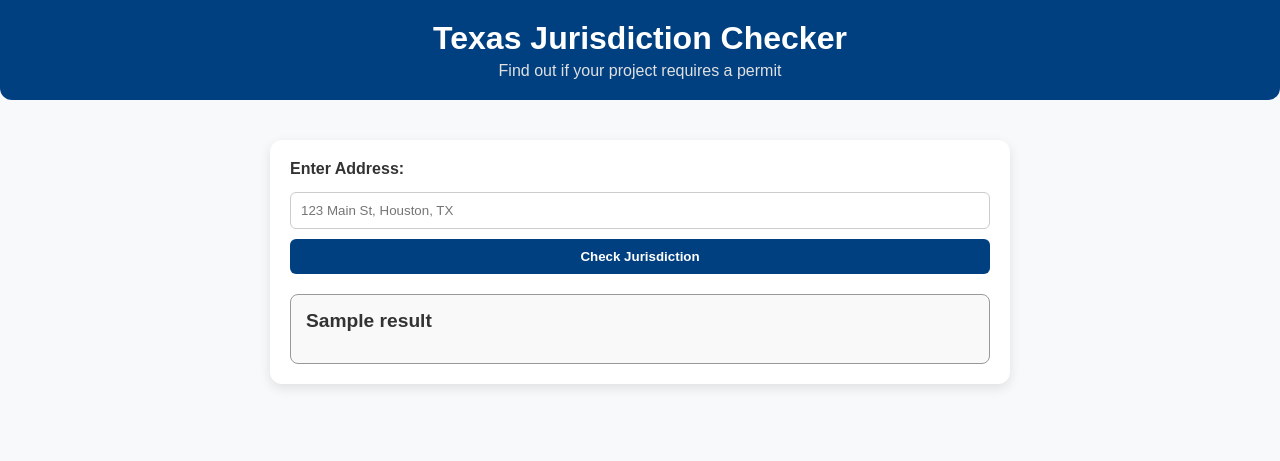
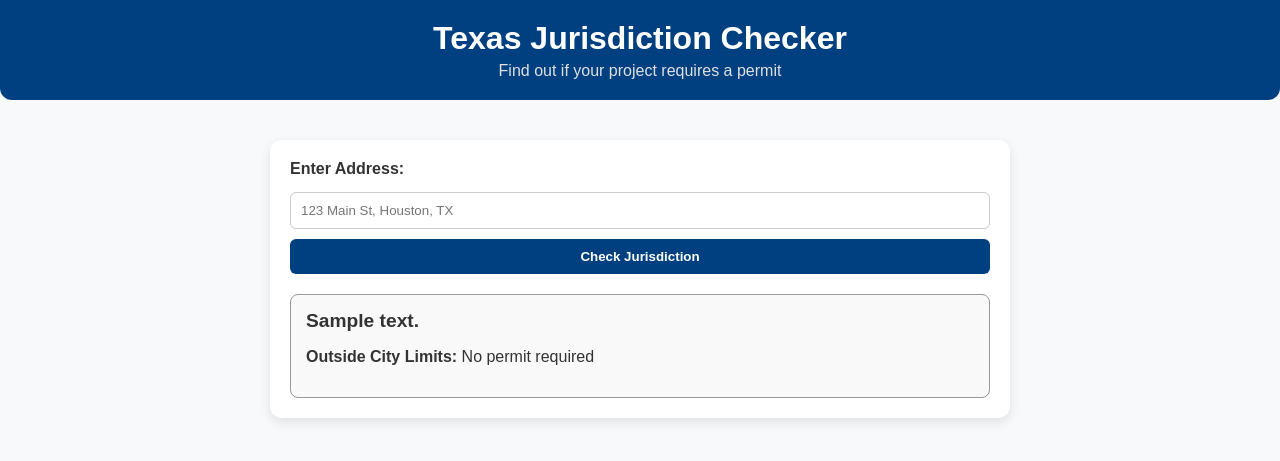
Before and after one commit to bhambrick326/tx-jurisdiction-checker, a Flask app: template app/templates/index.html in a window 1280 px wide. Shown: the top 461 px of the page. Run offline with Flask 3, Linux system fonts and the light colour scheme; the template is opened without the code that fills it: most values are stand-ins (such as "Sample title", 1, 10 or a date in 2020).

Commit message:
Fix results formatting and clean jurisdiction output

```diff
--- a/app/templates/index.html
+++ b/app/templates/index.html
@@ -15,17 +15,30 @@
 
   <!-- Main Container -->
   <div class="container">
+    <!-- Address Form -->
     <form method="POST">
       <label for="address">Enter Address:</label>
       <input type="text" id="address" name="address" placeholder="123 Main St, Houston, TX" required>
       <button type="submit">Check Jurisdiction</button>
     </form>
 
+    <!-- Results Section -->
     {% if result %}
     <div class="results">
-      <div class="result-box {{ 'inside' if 'Inside' in result else 'outside' }}">
-        <h2>{{ result }}</h2>
-      </div>
+      {% if result.status == 'inside' %}
+        <div class="result-box inside">
+          <h2>{{ full_address }}</h2>
+          <p><strong>Inside City Limits:</strong> {{ result.city }}</p>
+          {% if result.permit_url %}
+            <p><a href="{{ result.permit_url }}" class="btn" target="_blank">Apply for Permit</a></p>
+          {% endif %}
+        </div>
+      {% elif result.status == 'outside' %}
+        <div class="result-box outside">
+          <h2>{{ full_address }}</h2>
+          <p><strong>Outside City Limits:</strong> No permit required</p>
+        </div>
+      {% endif %}
     </div>
     {% endif %}
   </div>
```
Also changed, not shown: app/web.py (+7 -6 lines).
